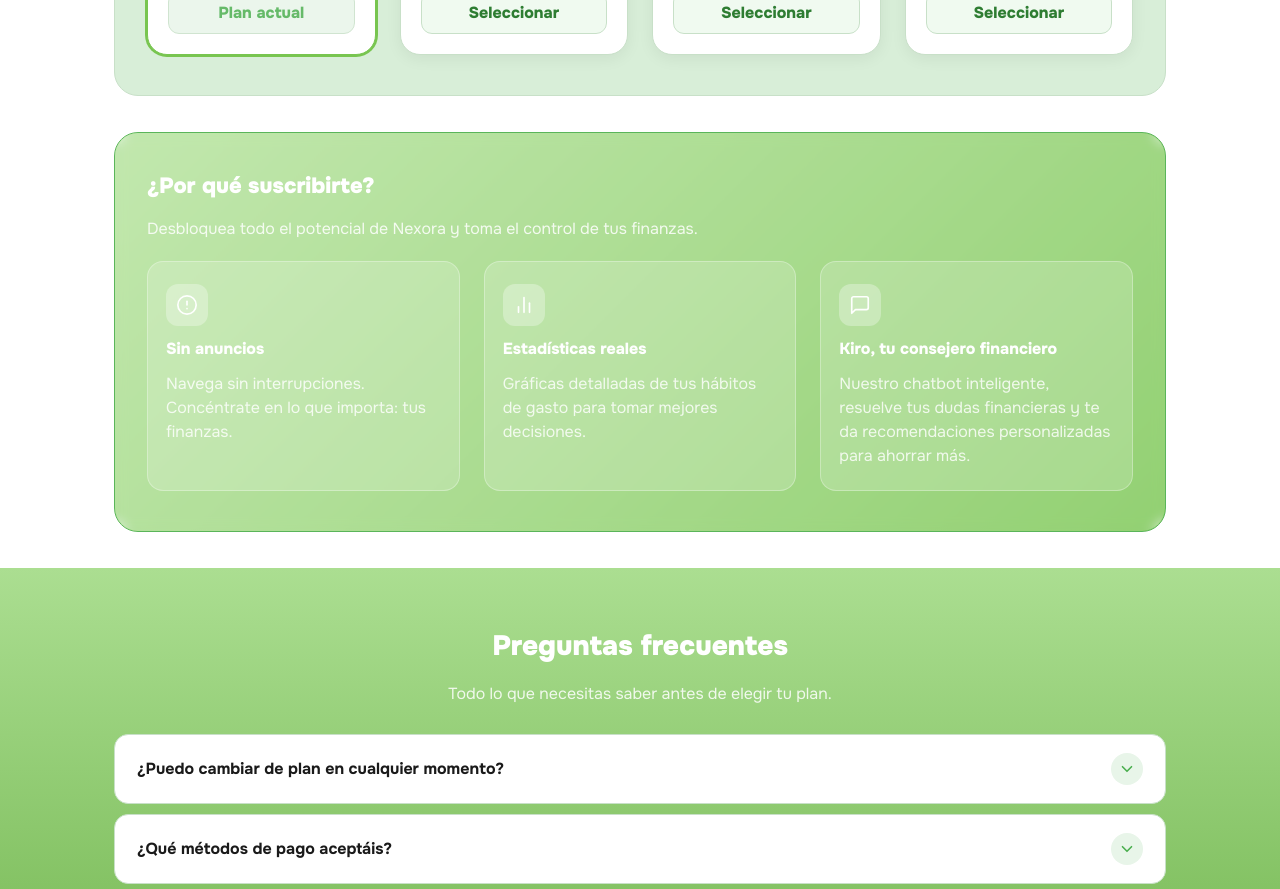
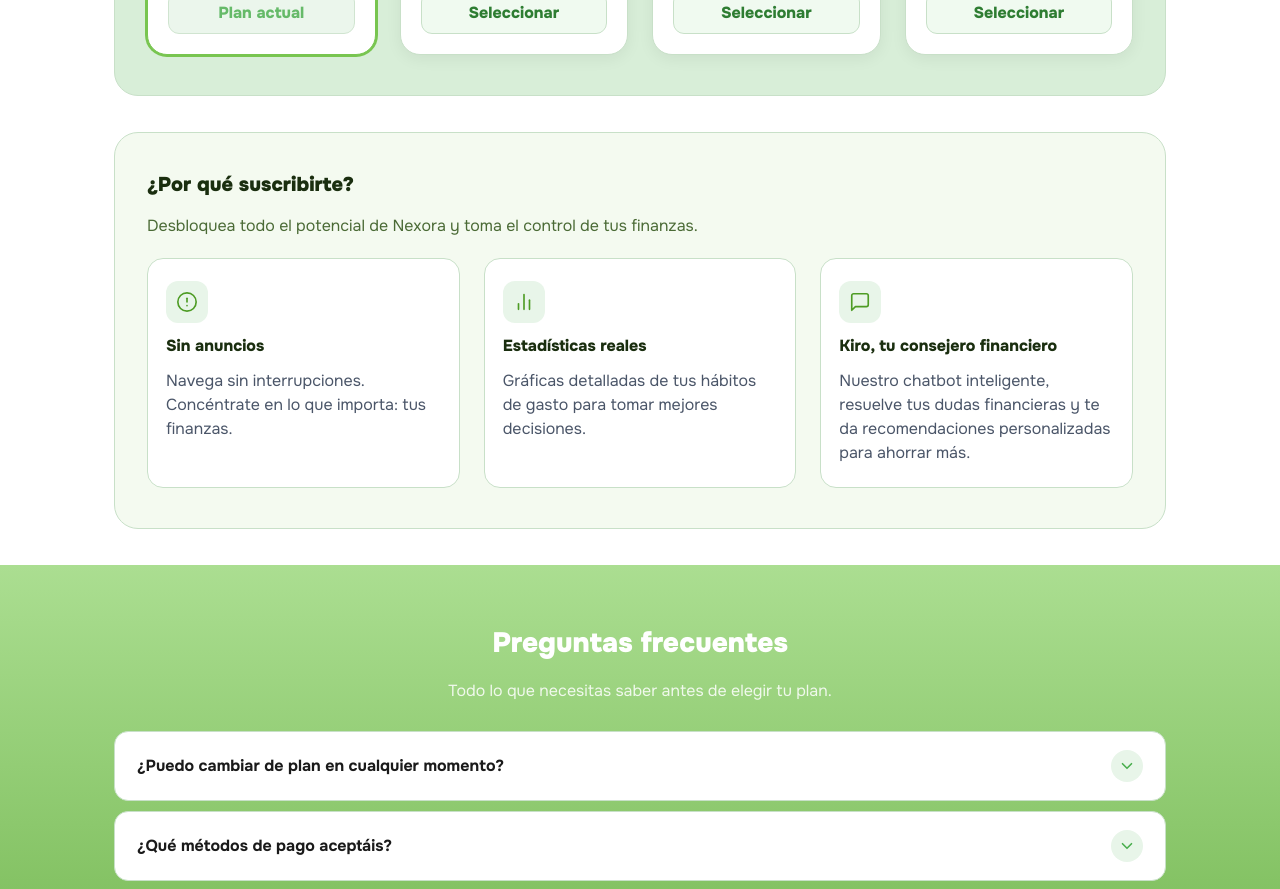
Before and after one commit to 333ares/Nexora, an Angular app in the folder frontend/: page /planes in a window 1280 px wide. Shown: the part 880-1769 px from the top of the page. Built offline with nearby package versions, Linux system fonts and the light colour scheme.

Commit message:
Cambio en pantalla de perfil
Se ha realizado un cambio en un bloque de contenido de la pantalla de perfil que no cumplia con los estandares de accesibilidad

```diff
--- a/frontend/src/app/planes/planes.css
+++ b/frontend/src/app/planes/planes.css
@@ -81,12 +81,12 @@
 }
 
 /* ══════════════════════════════════════════════
-   BLOQUE WHY — separado, fondo verde menta con borde
+   BLOQUE WHY — fondo claro para accesibilidad WCAG AA
 ══════════════════════════════════════════════ */
 .why-block {
-  background: linear-gradient(135deg, #B3E29A 0%, #78C550);
+  background: #f4faf0;
   border-radius: 24px;
-  border: 1.5px solid #5ab55a;
+  border: 1.5px solid #c8e0c8;
   overflow: hidden;
 }
 
@@ -355,61 +355,68 @@
 
 
 /* ══════════════════════════════════════════════
-   SECCIÓN ¿POR QUÉ? — dentro de .why-block
-   Fondos verdosos como estaban originalmente
+   SECCIÓN ¿POR QUÉ? — fondo claro, texto oscuro
+   Cumple WCAG AA (ratio mínimo 4.5:1)
 ══════════════════════════════════════════════ */
 .why-section {
   padding: 36px 32px 40px;
   display: flex;
   flex-direction: column;
   gap: 20px;
-  background: rgba(255,255,255,0.2);
-  backdrop-filter: blur(6px);
+  background: transparent;
+  backdrop-filter: none;
 }
+
 .why-title {
-  font-size: 22px;
+  font-size: 20px;
   font-weight: 900;
-  color: #fff;
+  color: #1a2e0f;
   margin: 0;
 }
+
 .why-subtitle {
   font-size: 16px;
-  color: rgba(255,255,255,0.85);
+  color: #4a6a35;
   margin: -8px 0 0;
 }
+
 .why-grid {
   display: grid;
   grid-template-columns: repeat(3, 1fr);
   gap: var(--gap);
 }
+
 .why-item {
-  background: rgba(255,255,255,0.18);
+  background: #ffffff;
   border-radius: 16px;
-  border: 1px solid rgba(255,255,255,0.3);
+  border: 1px solid #c8e0c8;
   padding: 22px 18px;
   display: flex;
   flex-direction: column;
   gap: 10px;
 }
+
 .why-icon {
   width: 42px;
   height: 42px;
-  background: rgba(255,255,255,0.3);
+  background: #e8f5e9;
   border-radius: 12px;
   display: flex;
   align-items: center;
   justify-content: center;
-  color: #fff;
+  color: #4E9C25;
 }
+
 .why-item__title {
   font-size: 16px;
   font-weight: 800;
-  color: #fff;
+  color: #1a2e0f;
   margin: 0;
 }
+
 .why-item__desc {
   font-size: 16px;
-  color: rgba(255,255,255,0.82);
+  color: #4a5568;
   margin: 0;
   line-height: 1.5;
 }
```
